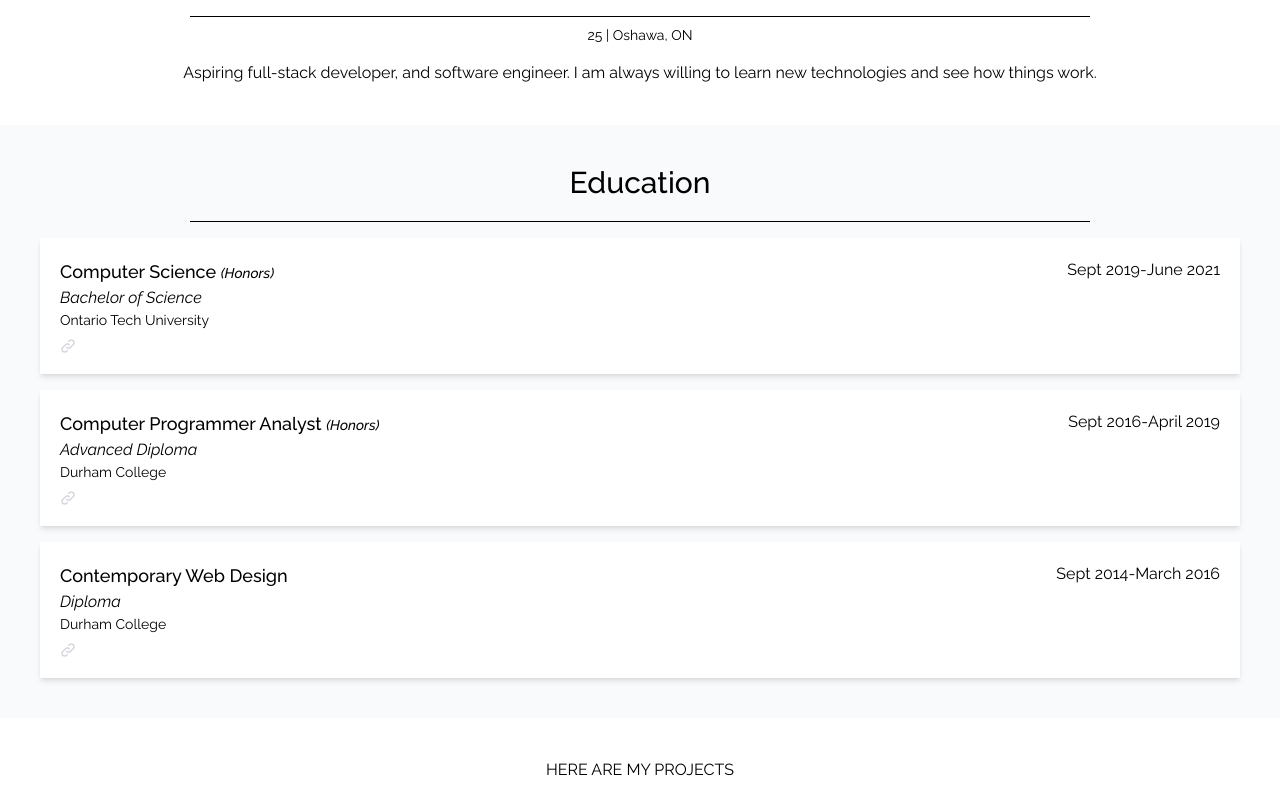
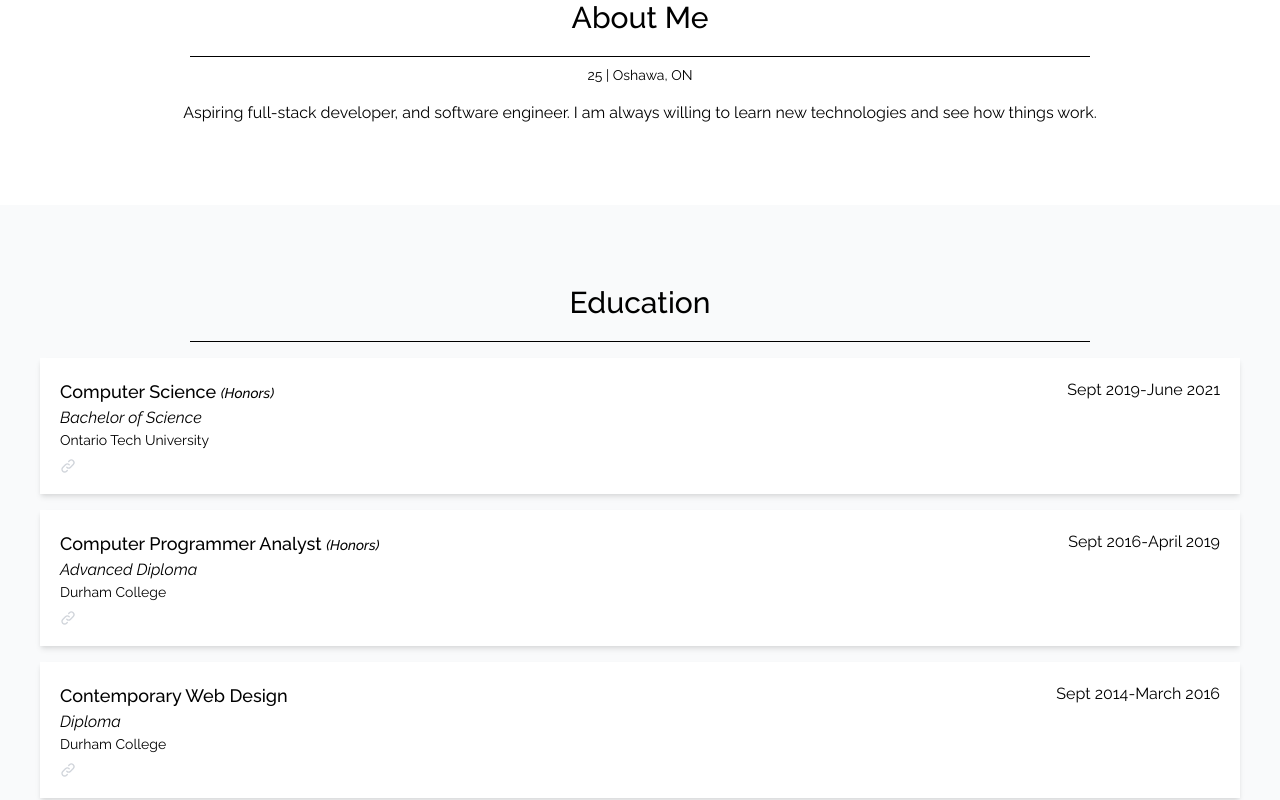
Before and after one commit to Squshy/personal-site, a Next.js app in the folder client/: page / in a window 1280 px wide. Shown: the part 880-1680 px from the top of the page. Built offline with nearby package versions, Linux system fonts and the light colour scheme.

Commit message:
aparently this fixed the issue?

```diff
--- a/client/components/BodyWrapper.tsx
+++ b/client/components/BodyWrapper.tsx
@@ -10,7 +10,7 @@ export const BodyWrapper: React.FC<BodyWrapperProps> = ({
 }) => {
   return (
     <div
-      className={`p-5 md:p-10 h-full w-full justify-center align-center items-center flex flex-col ${
+      className={`pr-5 pl-5 pb-20 pt-20 md:pr-10 md:pl-10 md:pb-30 md:pt-30 h-full w-full justify-center align-center items-center flex flex-col ${
         className && className
       }`}
     >
--- a/client/components/education/Degree.tsx
+++ b/client/components/education/Degree.tsx
@@ -1,4 +1,4 @@
-import React from "react";
+import React, { ForwardRefRenderFunction } from "react";
 import { LinkIcon } from "@heroicons/react/outline";
 import Link from "next/link";
 
@@ -21,8 +21,20 @@ export const Degree: React.FC<DegreeProps> = ({
   school,
   startDate,
 }) => {
+  const IconLink = React.forwardRef<SVGSVGElement>((props, ref) => {
+    return (
+      <LinkIcon
+        {...props}
+        className={`w-4 h-4 text-gray-300 mt-2 hover:text-gray-700 transition duration-200 cursor-pointer`}
+      />
+    );
+  });
+  IconLink.displayName = "IconLink";
+
   return (
-    <div className={`p-2 md:p-5 bg-white w-full flex flex-row justify-between shadow-md`}>
+    <div
+      className={`p-2 md:p-5 bg-white w-full flex flex-row justify-between shadow-md`}
+    >
       <div>
         <div className={`text-lg font-medium`}>
           {program}{" "}
@@ -31,9 +43,7 @@ export const Degree: React.FC<DegreeProps> = ({
         <div className={`italic`}>{degree}</div>
         <div className={`text-sm`}>{school}</div>
         <Link href={link} passHref>
-          <LinkIcon
-            className={`w-4 h-4 text-gray-300 mt-2 hover:text-gray-700 transition duration-200 cursor-pointer`}
-          />
+          <IconLink />
         </Link>
       </div>
       <div className={`text-right flex flex-col md:flex-row`}>
--- /dev/null
+++ b/client/components/projects/Project.tsx
@@ -0,0 +1,21 @@
+import React from "react";
+
+export interface ProjectProps {
+  img: string;
+  title: string;
+  technology: string;
+  description: string;
+  github: string;
+  liveDemo: string | null;
+}
+
+export const Project: React.FC<ProjectProps> = ({
+  description,
+  github,
+  img,
+  liveDemo,
+  technology,
+  title,
+}) => {
+  return <div className={`h-64 w-64 border border-black p-4`}>A Project</div>;
+};
--- a/client/components/projects/Projects.tsx
+++ b/client/components/projects/Projects.tsx
@@ -1,10 +1,29 @@
 import React from "react";
 import { BodyWrapper } from "../BodyWrapper";
+import { Project, ProjectProps } from "./Project";
 
-export const Projects: React.FC = () => {
+export interface ProjectsProps {
+  projects: Array<ProjectProps>;
+}
+
+export const Projects: React.FC<ProjectsProps> = ({ projects }) => {
   return (
     <BodyWrapper className={``}>
-      <div>HERE ARE MY PROJECTS</div>
+      <div className={`flex flex-row flex-wrap`}>
+        {projects?.map((project, index) => {
+          return (
+            <Project
+              key={index}
+              description={project.description}
+              github={project.github}
+              img={project.img}
+              liveDemo={project.liveDemo}
+              technology={project.technology}
+              title={project.technology}
+            />
+          );
+        })}
+      </div>
     </BodyWrapper>
   );
 };
--- a/client/pages/index.tsx
+++ b/client/pages/index.tsx
@@ -4,13 +4,16 @@ import { Education } from "../components/education/Education";
 import { AboutMe, AboutProps } from "../components/home/AboutMe";
 import { HomeText } from "../components/home/HomeText";
 import { SelfBackground } from "../components/home/SelfBackground";
+import { ProjectProps } from "../components/projects/Project";
 import { Projects } from "../components/projects/Projects";
 import { getAboutInfo } from "../lib/about";
 import educations from "../public/static/education/education.json";
+import projects from "../public/static/projects/projects.json";
 
 interface IndexProps {
   aboutData: AboutProps;
   educations: Array<DegreeProps>;
+  projects: Array<ProjectProps>;
 }
 
 export const getStaticProps: GetStaticProps = async () => {
@@ -19,11 +22,12 @@ export const getStaticProps: GetStaticProps = async () => {
     props: {
       aboutData,
       educations,
+      projects,
     },
   };
 };
 
-const Home: NextPage<IndexProps> = ({ aboutData, educations }) => {
+const Home: NextPage<IndexProps> = ({ aboutData, educations, projects }) => {
   return (
     <>
       <SelfBackground>
@@ -36,7 +40,7 @@ const Home: NextPage<IndexProps> = ({ aboutData, educations }) => {
         location={aboutData?.location}
       />
       <Education educations={educations} />
-      <Projects />
+      <Projects projects={projects} />
     </>
   );
 };
--- /dev/null
+++ b/client/public/static/projects/projects.json
@@ -0,0 +1,10 @@
+[
+  {
+    "title": "Mood Calendar App",
+    "img": "/images/projects/mood_calendar/main.png",
+    "technology": "Flutter",
+    "description": "A simple mood tracking phone app made for a school group project.  It allows for registration of users which is handled through Google's Firebase.  This app acts as a simple diary for how you are feeling day to day.  You can select which mood suits you best for today and write a small description to go along with it.  There are multiple ways you can check your moods throughout the months or year via the in app calendar, or the different graphs and charts.  It also comes with settings which you can change the language for most of the app between English and Korean.  Also, you can change which colors you want displayed for certain moods.",
+    "github": "https://github.com/Squshy/Flutter_Mood_Calendar",
+    "liveDemo": null
+  }
+]
```
Also changed, not shown: client/public/images/projects/mood_calendar/color_settings.png (added), client/public/images/projects/mood_calendar/main.png (added).
